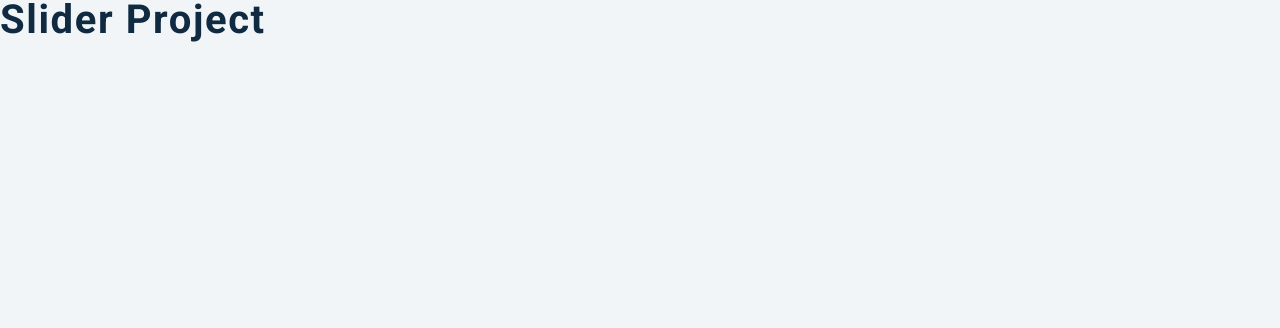
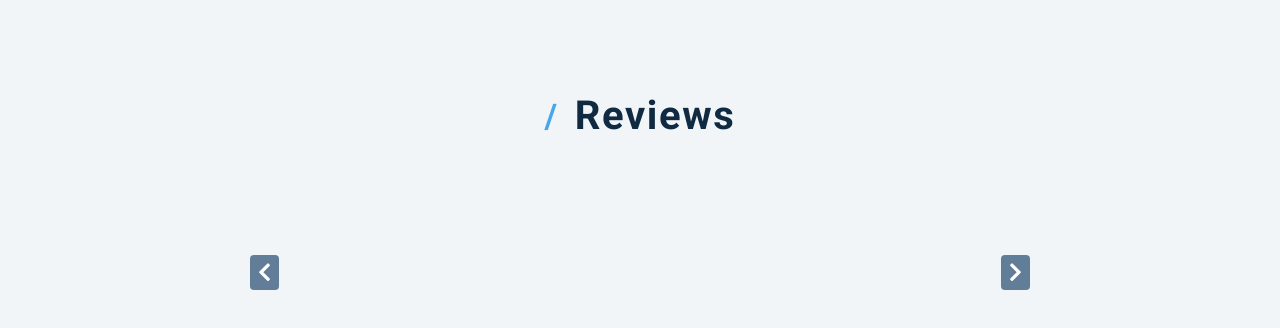
Before and after one commit to DrakeAlia/js-slider-2, a plain HTML site: page index.html in a window 1280 px wide. Drawn offline with Linux system fonts and the light colour scheme.

Commit message:
finished html file and added export for data file

```diff
--- a/data.js
+++ b/data.js
@@ -21,3 +21,5 @@ const people = [
     text: `Lorem ipsum dolor sit amet consectetur adipisicing elit. Quidem quoeius recusandae officia voluptas sint deserunt dicta nihil nam omnis?`,
   },
 ];
+
+export default people
--- a/index.html
+++ b/index.html
@@ -3,7 +3,7 @@
   <head>
     <meta charset="UTF-8" />
     <meta name="viewport" content="width=device-width, initial-scale=1.0" />
-    <title>ES6 Slider Setup</title>
+    <title>ES6 Slider Reviews</title>
     <!-- font-awesome -->
     <link
       rel="stylesheet"
@@ -14,7 +14,39 @@
     <link rel="stylesheet" href="styles.css" />
   </head>
   <body>
-    <h2>slider project</h2>
+    <section class="slider">
+      <div class="reviews">
+        <h2><span>/</span>reviews</h2>
+      </div>
+      <div class="slide-container">
+        <!-- <article class="slide">
+          <img
+            src="https://res.cloudinary.com/diqqf3eq2/image/upload/c_scale,w_200/v1595959121/person-1_aufeoq.jpg"
+            class="img"
+            alt="peter doe"
+          />
+          <h4>peter doe</h4>
+          <p class="title">product designer</p>
+          <p class="text">
+            Lorem ipsum dolor sit amet consectetur adipisicing elit. Quidem quo
+            eius recusandae officia voluptas sint deserunt dicta nihil nam
+            omnis?
+          </p>
+          <div class="quote-icon">
+            <i class="fas fa-quote-right"></i>
+          </div>
+        </article> -->
+      </div>
+      <!-- buttons -->
+      <!-- prev btn -->
+      <button class="btn prev-btn">
+        <i class="fas fa-chevron-left"></i>
+      </button>
+      <!-- next button -->
+      <button class="btn next-btn">
+        <i class="fas fa-chevron-right"></i>
+      </button>
+    </section>
     <script type="module" src="app.js"></script>
   </body>
 </html>
```
